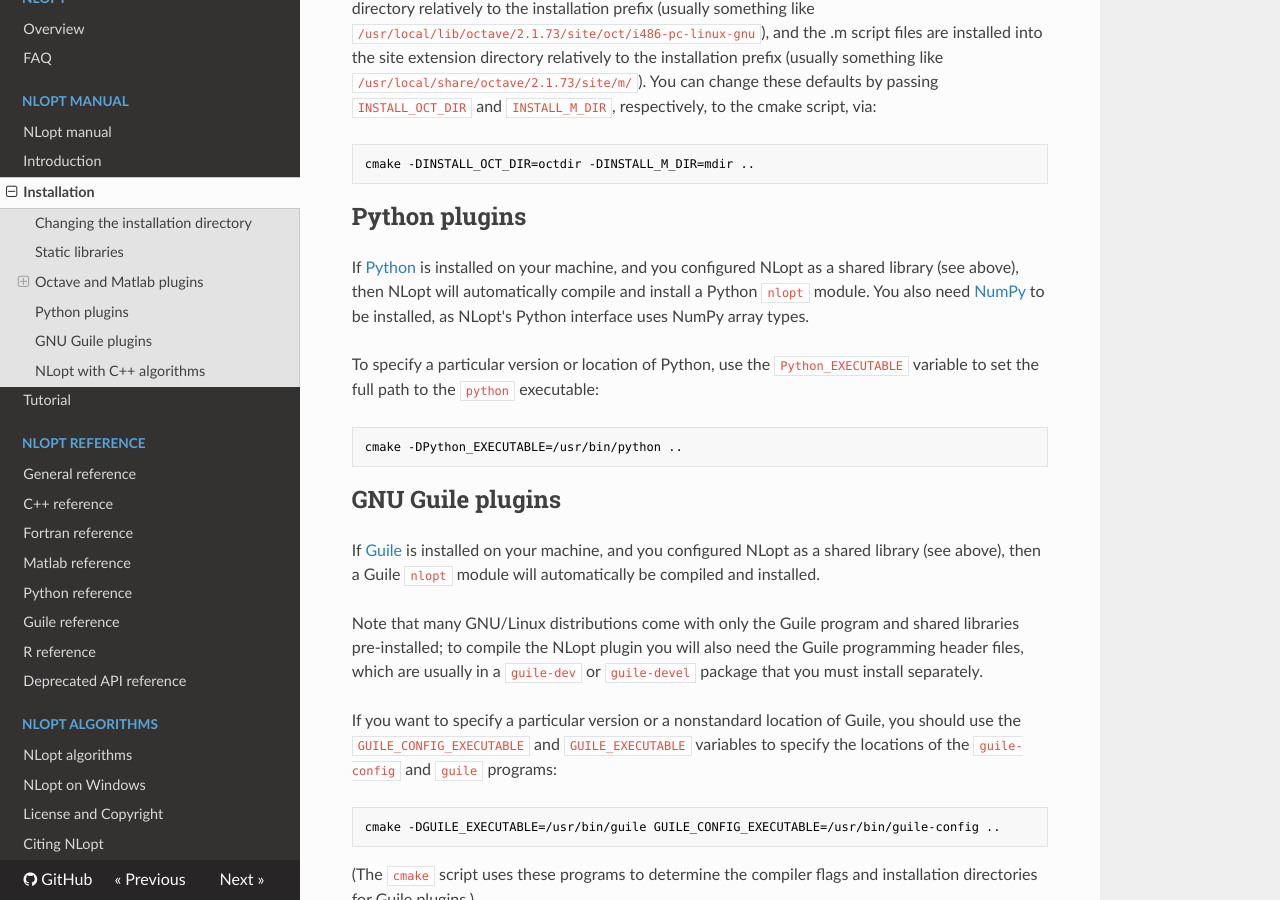
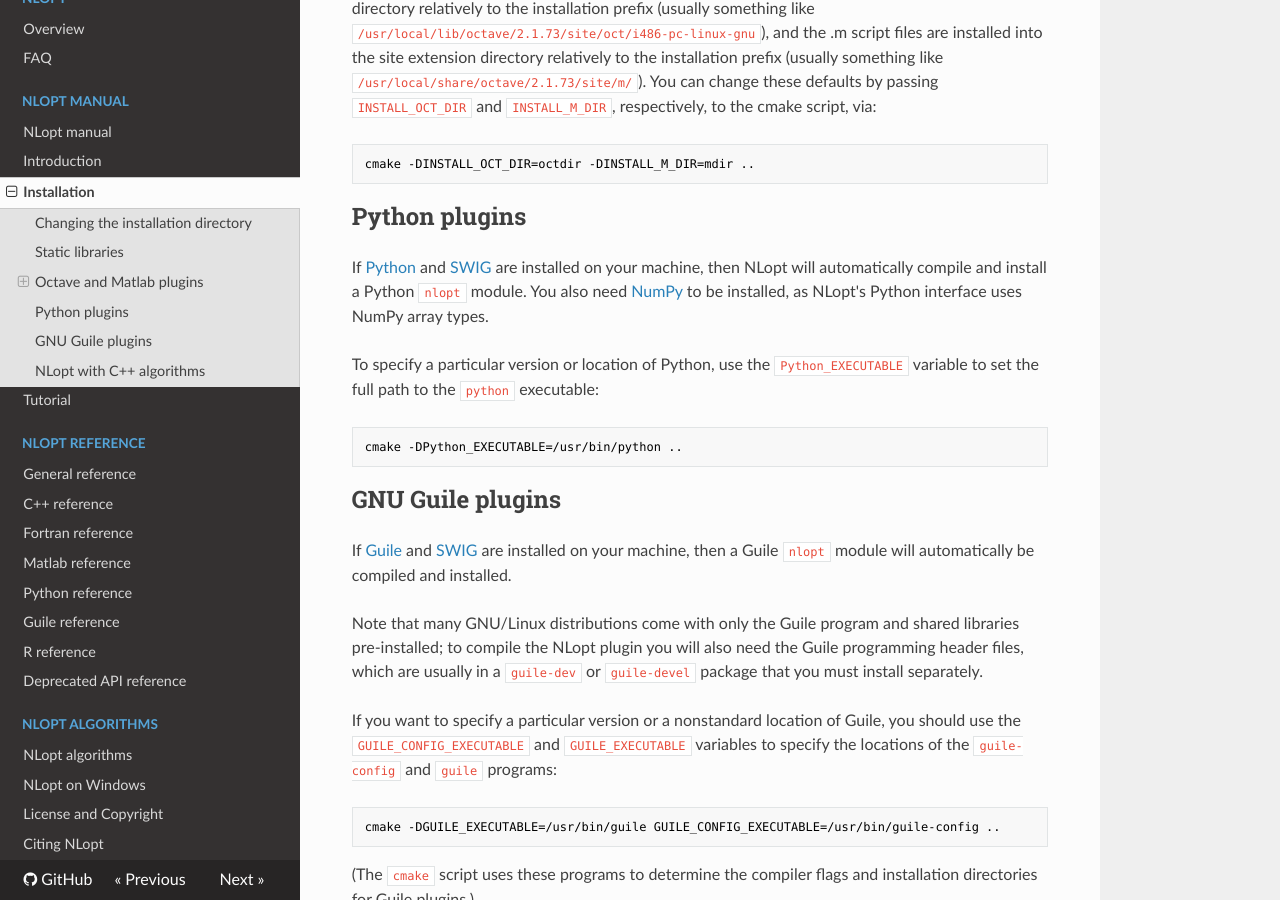
Before and after one commit to stevengj/nlopt, an MkDocs documentation site: the page built from doc/docs/NLopt_Installation.md, in a window 1280 px wide and 900 px high, scrolled down 3082 px. Built offline with MkDocs 1.6.1, drawn with Linux system fonts in a browser that asks for light colours; nearby versions of some CDN libraries; some of the changed text lies outside the part shown.

Commit message:
Doc: Mention SWIG

```diff
--- a/doc/docs/NLopt_Installation.md
+++ b/doc/docs/NLopt_Installation.md
@@ -118,7 +118,7 @@ cmake -DINSTALL_OCT_DIR=octdir -DINSTALL_M_DIR=mdir ..
 Python plugins
 --------------
 
-If [Python](https://en.wikipedia.org/wiki/Python_(programming_language)) is installed on your machine, and you configured NLopt as a shared library (see above), then NLopt will automatically compile and install a Python `nlopt` module. You also need [NumPy](https://en.wikipedia.org/wiki/NumPy) to be installed, as NLopt's Python interface uses NumPy array types.
+If [Python](https://en.wikipedia.org/wiki/Python_(programming_language)) and [SWIG](https://www.swig.org/) are installed on your machine, then NLopt will automatically compile and install a Python `nlopt` module. You also need [NumPy](https://en.wikipedia.org/wiki/NumPy) to be installed, as NLopt's Python interface uses NumPy array types.
 
 To specify a particular version or location of Python, use the `Python_EXECUTABLE` variable to set the full path to the `python` executable:
 
@@ -129,7 +129,7 @@ cmake -DPython_EXECUTABLE=/usr/bin/python ..
 GNU Guile plugins
 -----------------
 
-If [Guile](https://en.wikipedia.org/wiki/GNU_Guile) is installed on your machine, and you configured NLopt as a shared library (see above), then a Guile `nlopt` module will automatically be compiled and installed.
+If [Guile](https://en.wikipedia.org/wiki/GNU_Guile) and [SWIG](https://www.swig.org/) are installed on your machine, then a Guile `nlopt` module will automatically be compiled and installed.
 
 Note that many GNU/Linux distributions come with only the Guile program and shared libraries pre-installed; to compile the NLopt plugin you will also need the Guile programming header files, which are usually in a `guile-dev` or `guile-devel` package that you must install separately.
 
```
Also changed, not shown: other parts of doc/docs/NLopt_Installation.md (+1 -1 lines).
